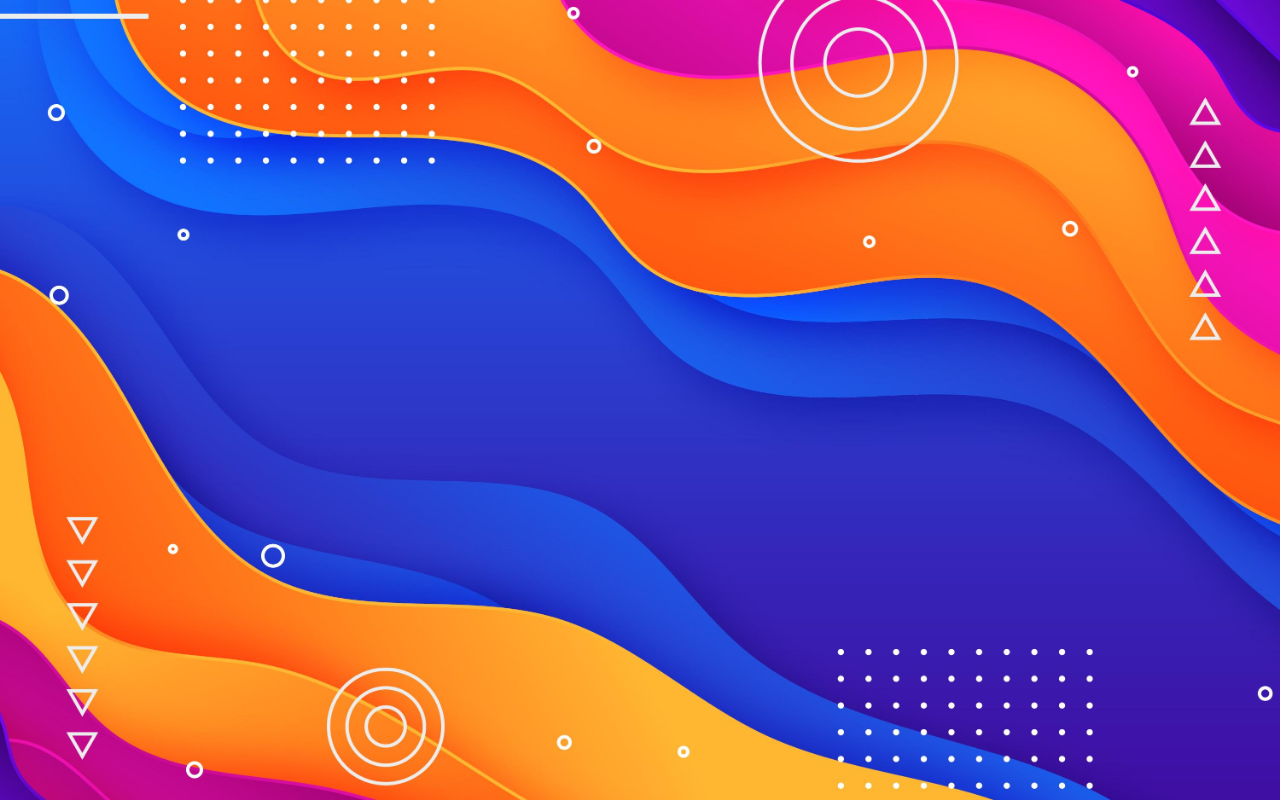
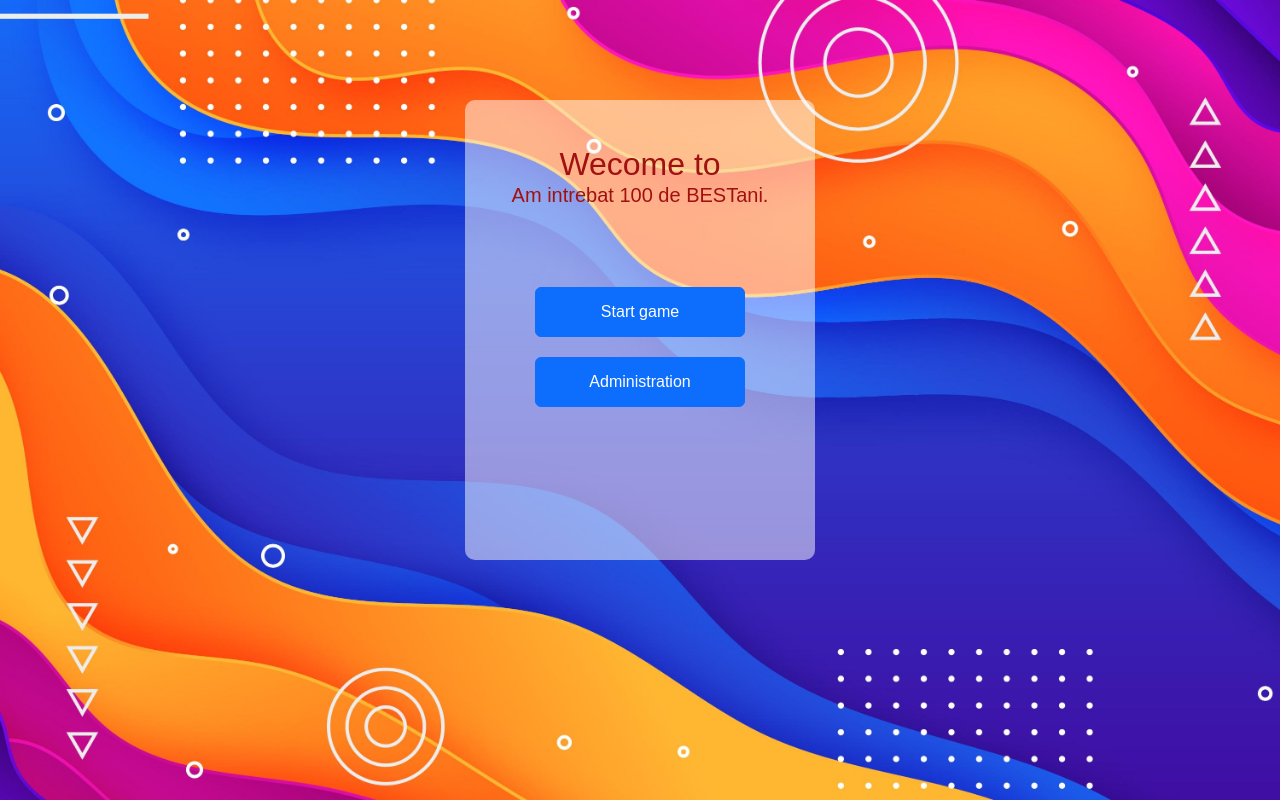
Before and after one commit to andreibolba/FamilyFreud, an Angular app in the folder client/: page / in a window 1280 px wide. Built offline with nearby package versions, Linux system fonts and the light colour scheme.

Commit message:
Finish main page

```diff
--- a/client/angular.json
+++ b/client/angular.json
@@ -25,7 +25,8 @@
               "src/assets"
             ],
             "styles": [
-              "src/styles.css"
+              "src/styles.css",
+              "./node_modules/bootstrap/dist/css/bootstrap.min.css"
             ],
             "scripts": []
           },
--- a/client/package.json
+++ b/client/package.json
@@ -18,6 +18,9 @@
     "@angular/platform-browser": "^15.1.0",
     "@angular/platform-browser-dynamic": "^15.1.0",
     "@angular/router": "^15.1.0",
+    "@ng-bootstrap/ng-bootstrap": "^14.1.0",
+    "bootstrap": "^5.2.3",
+    "bootstrap-icons": "^1.10.5",
     "rxjs": "~7.8.0",
     "tslib": "^2.3.0",
     "zone.js": "~0.12.0"
--- a/client/src/app/app.module.ts
+++ b/client/src/app/app.module.ts
@@ -1,5 +1,6 @@
 import { NgModule } from '@angular/core';
 import { BrowserModule } from '@angular/platform-browser';
+import { NgbModule } from '@ng-bootstrap/ng-bootstrap';
 
 import { AppRoutingModule } from './app-routing.module';
 import { AppComponent } from './app.component';
@@ -12,7 +13,8 @@ import { HomeComponent } from './home/home.component';
   ],
   imports: [
     BrowserModule,
-    AppRoutingModule
+    AppRoutingModule,
+    NgbModule
   ],
   providers: [],
   bootstrap: [AppComponent]
--- a/client/src/app/home/home.component.css
+++ b/client/src/app/home/home.component.css
@@ -18,3 +18,27 @@
   left: 0;
   margin: 0 auto;
 }
+
+.menu{
+  margin: auto;
+  height: 460px;
+  width: 350px;
+  background-color: rgba(255,255,255,0.5);
+  margin-top: 100px;
+  border-radius: 10px;
+  padding-top: 45px;
+}
+
+.menu h2{
+  text-align: center;
+  color: #a01111;
+  height: auto;
+  margin-bottom: 60px;
+}
+
+.menu #button{
+  height: 50px;
+  width: 60%;
+  margin-left: 20%;
+  margin-top: 20px;
+}
--- a/client/src/app/home/home.component.html
+++ b/client/src/app/home/home.component.html
@@ -1,3 +1,11 @@
 <div id="main">
+  <div class="menu">
+    <h2>
+      Wecome to<br>
+      <h5>Am intrebat 100 de BESTani.</h5>
+    </h2>
 
+    <button id="button" class="btn btn-primary">Start game</button>
+    <button id="button" class="btn btn-primary">Administration</button>
+  </div>
 </div>
```
Also changed, not shown: 1 other file (tests, documents, lock files or other folders).
